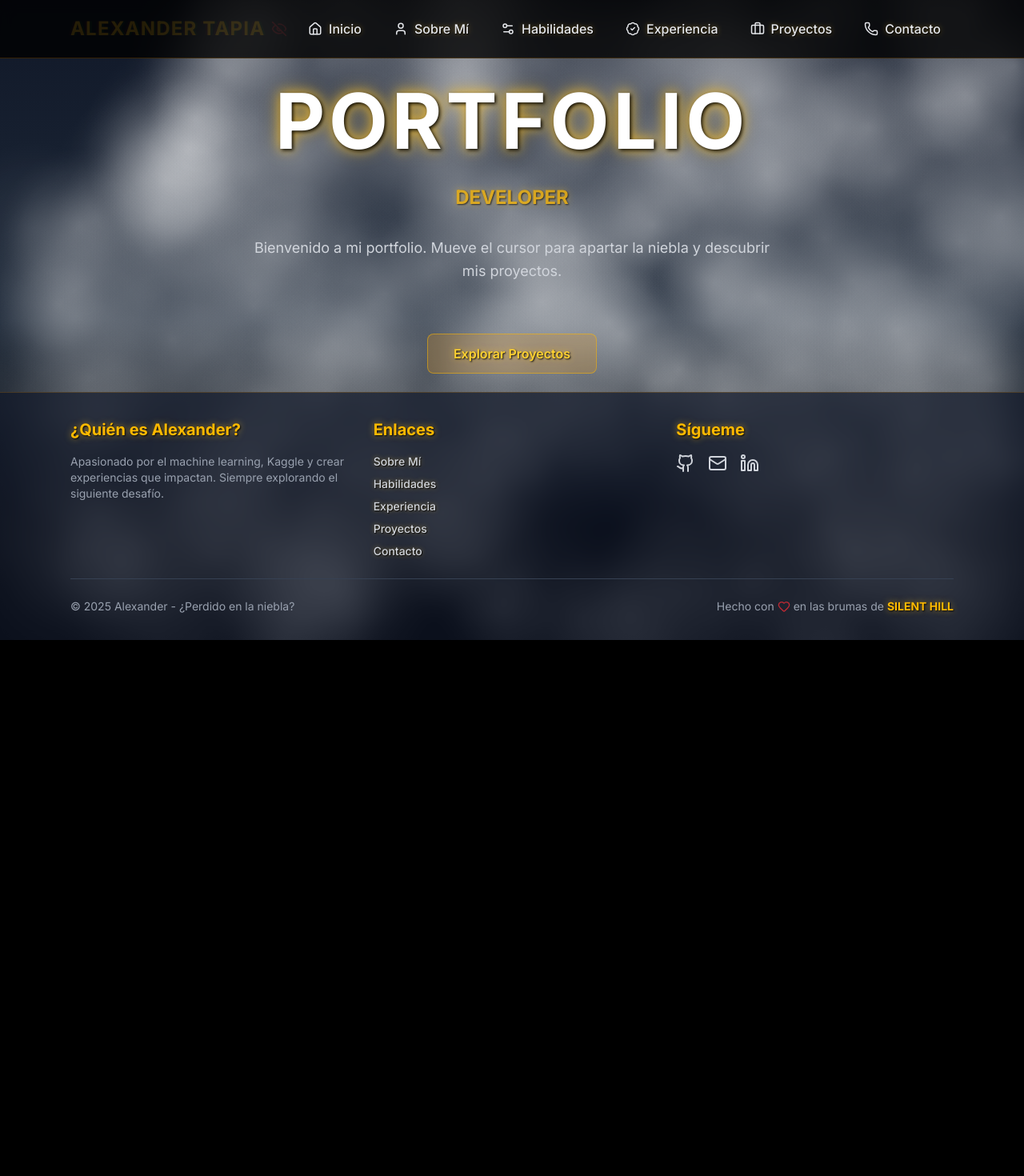
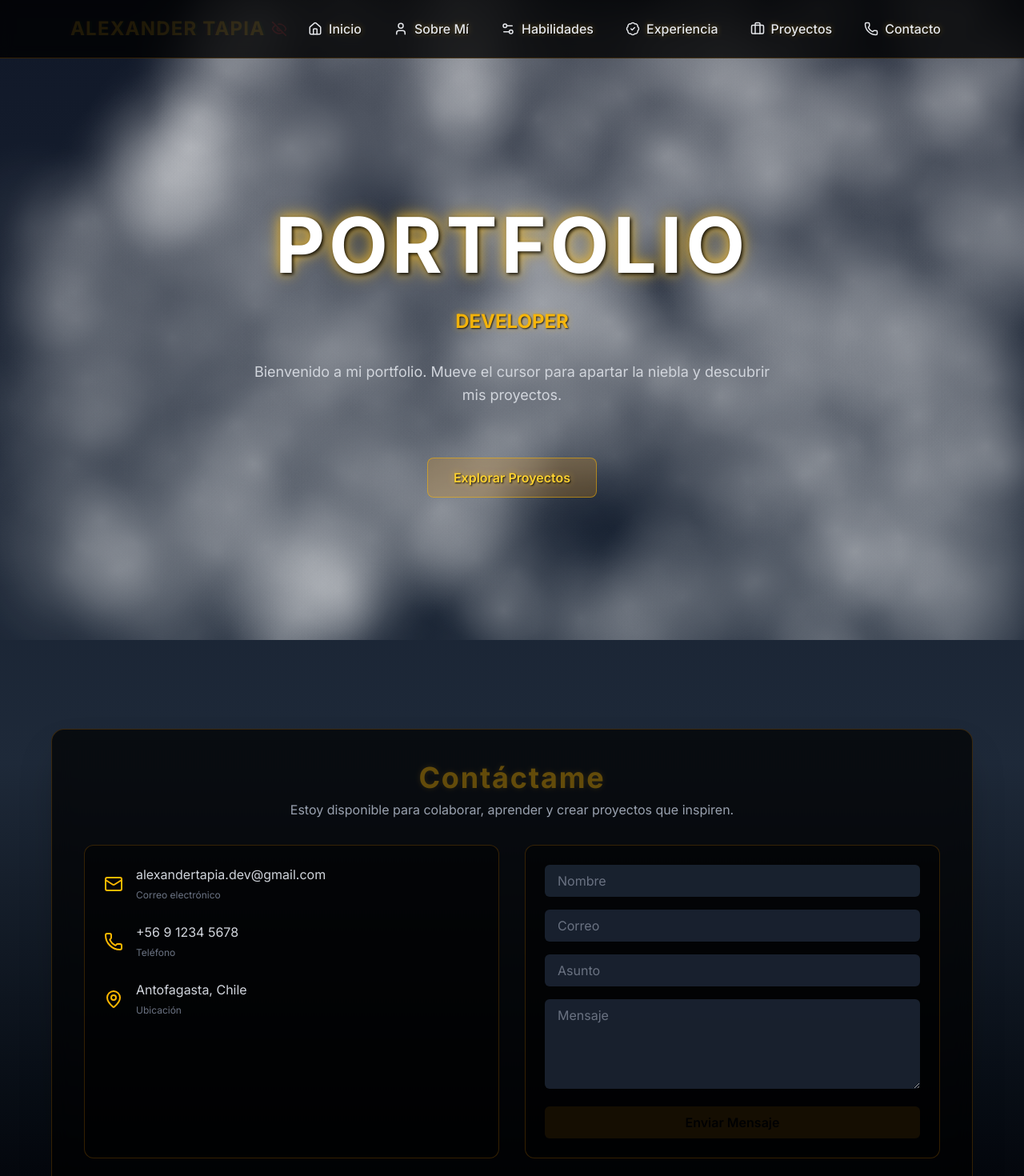
Before and after one commit to Katapentakill/Portfolio_V2, a Next.js app: page / in a window 1280 px wide. Shown: the top 1470 px of the page at 80% size. Before the commit the page ends 800 px from the top, so only its background shows below. Built offline with nearby package versions, Linux system fonts and the light colour scheme.

Commit message:
Add section contact

```diff
--- a/src/app/page.tsx
+++ b/src/app/page.tsx
@@ -1,37 +1,20 @@
 import Header from '@/components/layout/Header'
 import Footer from '@/components/layout/Footer'
 import FogEffect from '@/components/layout/FogEffect'
+import Hero from '@/components/sections/Hero'         // ⬅️ nuevo
+import Contact from '@/components/sections/Contact'
 
 export default function Home() {
   return (
     <div className="min-h-screen bg-gradient-to-b from-gray-900 via-gray-800 to-black text-white flex flex-col relative overflow-hidden">
-      {/* Efecto de niebla */}
       <FogEffect />
-
-      {/* Header */}
       <Header />
 
-      {/* Contenido principal */}
-      <main className="relative z-20 flex-1 flex items-center justify-center px-6 pt-20">
-        <div className="text-center space-y-8">
-          <h1 className="text-6xl md:text-8xl font-bold text-white tracking-wider title-enhanced">
-            PORTFOLIO
-          </h1>
-          <div className="text-2xl text-amber-400 font-bold animate-pulse enhanced-visibility">
-            DEVELOPER
-          </div>
-          <p className="text-lg text-gray-300 max-w-2xl mx-auto leading-relaxed">
-            Bienvenido a mi portfolio. Mueve el cursor para apartar la niebla y descubrir mis proyectos.
-          </p>
-          <div className="pt-8">
-            <button className="px-8 py-3 bg-amber-500/20 border border-amber-400/50 text-amber-300 rounded-lg hover:bg-amber-500/30 hover:border-amber-400 transition-all duration-300 backdrop-blur-sm enhanced-visibility">
-              Explorar Proyectos
-            </button>
-          </div>
-        </div>
+      <main className="relative z-20 flex-1">
+        <Hero />          {/* ⬅️ Sección de bienvenida */}
+        <Contact />
       </main>
 
-      {/* Footer */}
       <Footer />
     </div>
   )
--- /dev/null
+++ b/src/components/sections/Contact.tsx
@@ -0,0 +1,86 @@
+'use client'
+
+import { Mail, Phone, MapPin } from 'lucide-react'
+
+const Contact = () => {
+  return (
+    <section
+      id="contact"
+      className="relative z-20 min-h-screen px-6 flex items-center justify-center"
+    >
+      <div className="w-full max-w-6xl bg-black/70 backdrop-blur-md rounded-2xl border border-amber-500/20 shadow-2xl p-10 space-y-8 z-30">
+        {/* Título */}
+        <div className="text-center">
+          <h2 className="text-3xl md:text-4xl font-bold text-amber-400 tracking-wider flicker-terrifying">
+            Contáctame
+          </h2>
+          <p className="text-gray-400 mt-2 text-sm md:text-base">
+            Estoy disponible para colaborar, aprender y crear proyectos que inspiren.
+          </p>
+        </div>
+
+        {/* Recuadros separados */}
+        <div className="grid md:grid-cols-2 gap-8">
+          {/* Información personal */}
+          <div className="bg-black/50 p-6 rounded-xl border border-amber-500/20 transition duration-300 hover:shadow-[0_0_25px_#f59e0b66]">
+            <div className="space-y-6">
+              <div className="flex items-center space-x-4">
+                <Mail className="text-amber-400" />
+                <div>
+                  <p className="text-gray-300">alexandertapia.dev@gmail.com</p>
+                  <span className="text-xs text-gray-500">Correo electrónico</span>
+                </div>
+              </div>
+              <div className="flex items-center space-x-4">
+                <Phone className="text-amber-400" />
+                <div>
+                  <p className="text-gray-300">+56 9 1234 5678</p>
+                  <span className="text-xs text-gray-500">Teléfono</span>
+                </div>
+              </div>
+              <div className="flex items-center space-x-4">
+                <MapPin className="text-amber-400" />
+                <div>
+                  <p className="text-gray-300">Antofagasta, Chile</p>
+                  <span className="text-xs text-gray-500">Ubicación</span>
+                </div>
+              </div>
+            </div>
+          </div>
+
+          {/* Formulario */}
+          <form className="bg-black/50 p-6 rounded-xl border border-amber-500/20 transition duration-300 hover:shadow-[0_0_25px_#f59e0b66] space-y-4">
+            <input
+              type="text"
+              placeholder="Nombre"
+              className="w-full px-4 py-2 bg-gray-800/80 text-gray-200 rounded-md placeholder-gray-500 focus:outline-none focus:ring-2 focus:ring-amber-400"
+            />
+            <input
+              type="email"
+              placeholder="Correo"
+              className="w-full px-4 py-2 bg-gray-800/80 text-gray-200 rounded-md placeholder-gray-500 focus:outline-none focus:ring-2 focus:ring-amber-400"
+            />
+            <input
+              type="text"
+              placeholder="Asunto"
+              className="w-full px-4 py-2 bg-gray-800/80 text-gray-200 rounded-md placeholder-gray-500 focus:outline-none focus:ring-2 focus:ring-amber-400"
+            />
+            <textarea
+              rows={4}
+              placeholder="Mensaje"
+              className="w-full px-4 py-2 bg-gray-800/80 text-gray-200 rounded-md placeholder-gray-500 focus:outline-none focus:ring-2 focus:ring-amber-400"
+            ></textarea>
+            <button
+              type="submit"
+              className="w-full py-2 bg-amber-500 text-black font-semibold rounded-md hover:bg-amber-400 transition-colors flicker-terrifying-fast"
+            >
+              Enviar Mensaje
+            </button>
+          </form>
+        </div>
+      </div>
+    </section>
+  )
+}
+
+export default Contact
--- /dev/null
+++ b/src/components/sections/Hero.tsx
@@ -0,0 +1,31 @@
+'use client'
+
+const Hero = () => {
+  return (
+    <section
+      id="hero"
+      className="relative z-20 flex items-center justify-center px-6 pt-20 min-h-screen"
+    >
+      <div className="text-center space-y-8 animate-fade-in">
+        <h1 className="text-6xl md:text-8xl font-bold text-white tracking-wider title-enhanced">
+          PORTFOLIO
+        </h1>
+        <div className="text-2xl text-amber-400 font-bold animate-pulse enhanced-visibility">
+          DEVELOPER
+        </div>
+        <p className="text-lg text-gray-300 max-w-2xl mx-auto leading-relaxed">
+          Bienvenido a mi portfolio. Mueve el cursor para apartar la niebla y descubrir mis proyectos.
+        </p>
+        <div className="pt-8">
+          <a href="#projects">
+            <button className="px-8 py-3 bg-amber-500/20 border border-amber-400/50 text-amber-300 rounded-lg hover:bg-amber-500/30 hover:border-amber-400 transition-all duration-300 backdrop-blur-sm enhanced-visibility">
+              Explorar Proyectos
+            </button>
+          </a>
+        </div>
+      </div>
+    </section>
+  )
+}
+
+export default Hero
```
